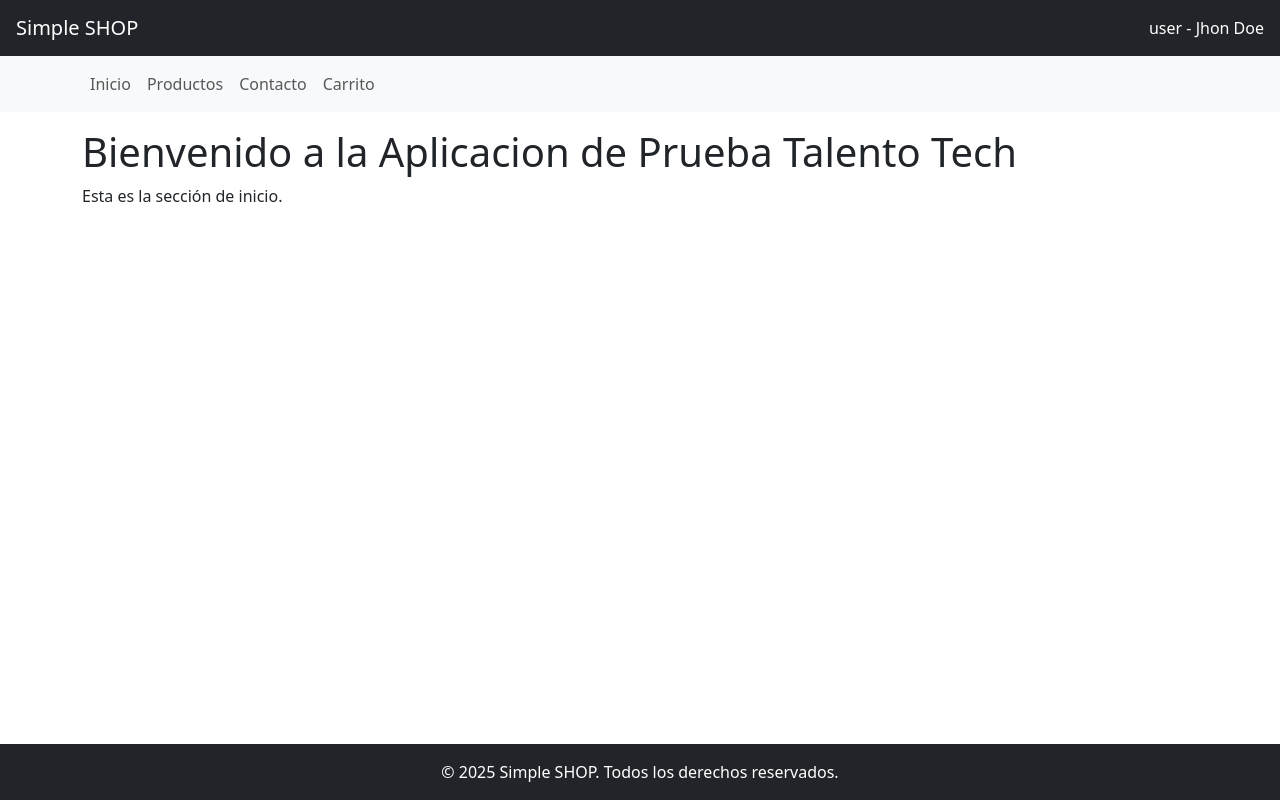
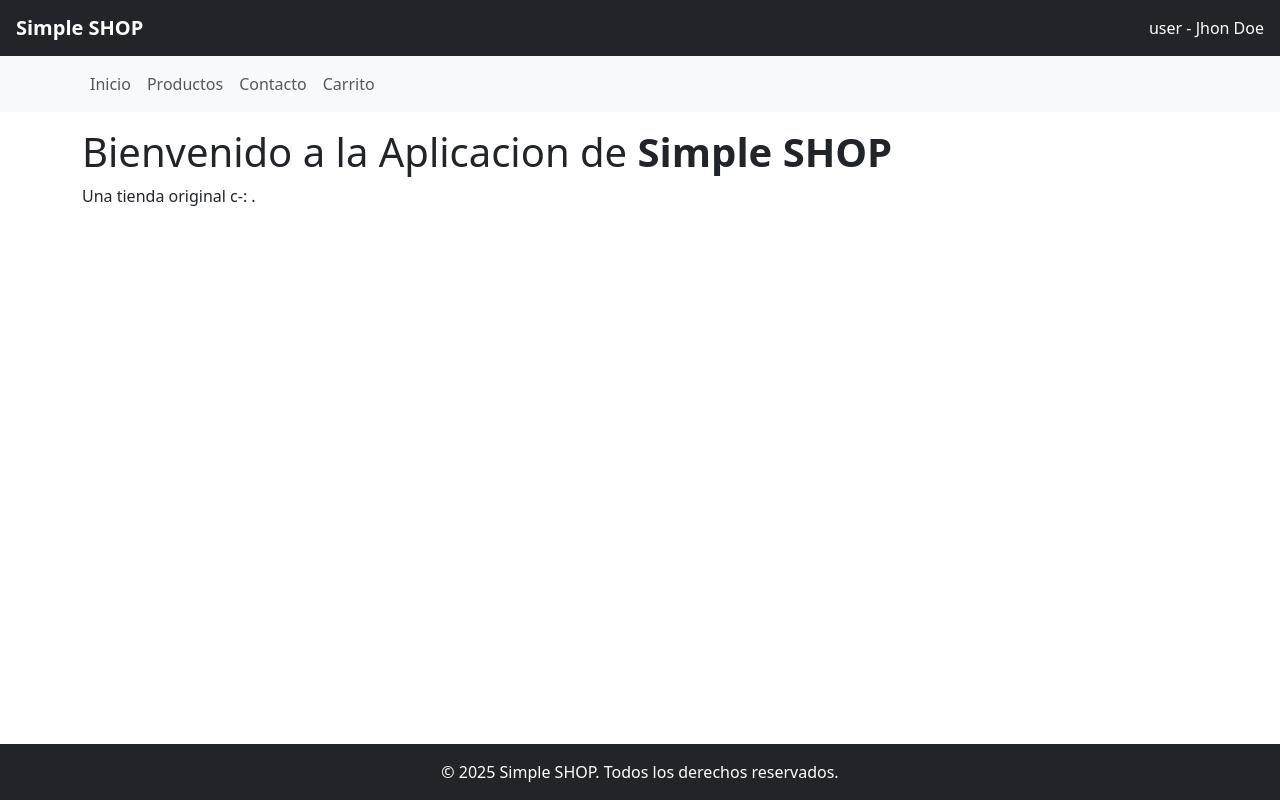
Before and after one commit to dmydna/tp-simple-shop, a React (Vite) app: page / in a window 1280 px wide. Built offline with nearby package versions, Linux system fonts and the light colour scheme; no server answers.

Commit message:
fix nombre app

```diff
--- a/src/components/Header.jsx
+++ b/src/components/Header.jsx
@@ -4,7 +4,7 @@
 function Header({ usuario, tipo }) {
   return (
     <Navbar bg="dark" variant="dark" className="px-3">
-      <Navbar.Brand>Simple SHOP</Navbar.Brand>
+      <Navbar.Brand><b>Simple SHOP</b></Navbar.Brand>
       <Navbar.Text className="ms-auto text-white">
         {tipo} - {usuario}
       </Navbar.Text>
--- a/src/components/Home.jsx
+++ b/src/components/Home.jsx
@@ -4,8 +4,8 @@
 function Home() {
   return (
     <Container>
-      <h1>Bienvenido a la Aplicacion de Prueba Talento Tech</h1>
-      <p>Esta es la sección de inicio.</p>
+      <h1>Bienvenido a la Aplicacion de <b>Simple SHOP</b></h1>
+      <p>Una tienda original c-: .</p>
     </Container>
   );
 }
```
